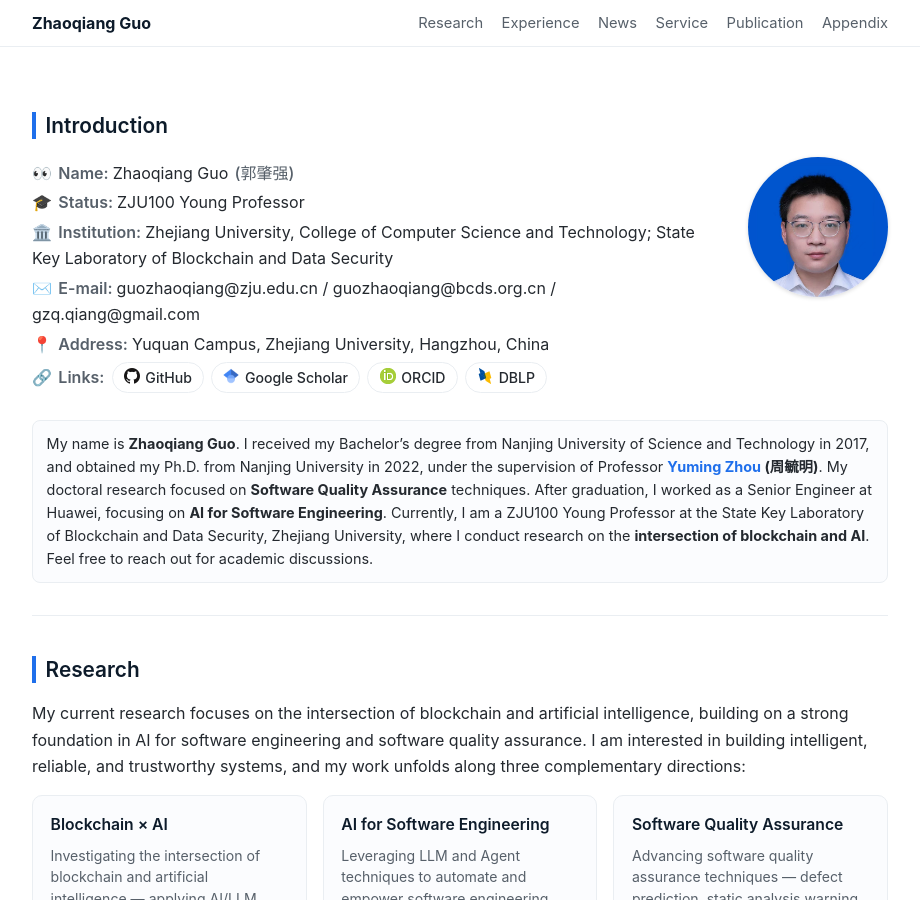
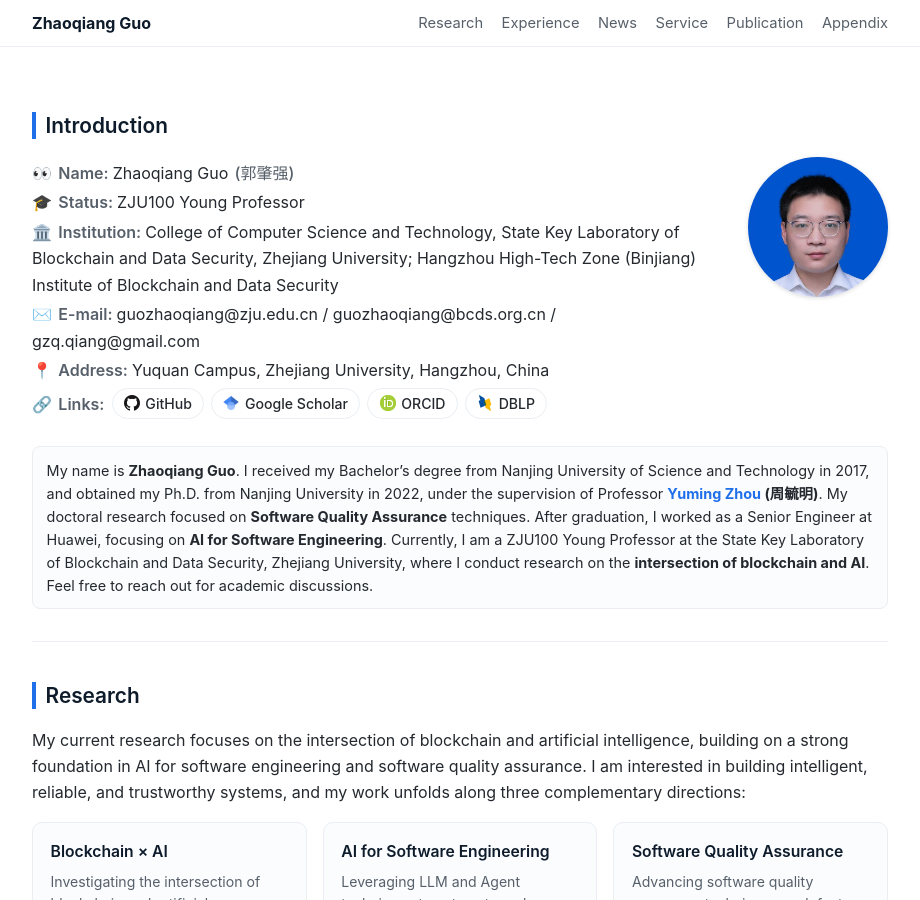
Before and after one commit to Naplues/naplues.github.io, a Jekyll site: the page built from index.html, in a window 1280 px wide and 900 px high. Shown: the whole window, without its empty margins (180-1100 px from the left). Built offline with Jekyll 4.4.1, drawn with Linux system fonts in a browser that asks for light colours; a script that is not in the unit is left out; some of the changed text lies outside the part shown.

Commit message:
Add EMSE to reviewer journals; add Binjiang blockchain institute affiliation
Co-Authored-By: Claude <noreply@anthropic.com>

```diff
--- a/index.html
+++ b/index.html
@@ -9,7 +9,7 @@ layout: default
   <div class="profile-info">
     <p><span class="info-icon">👀</span><b>Name: </b> Zhaoqiang Guo<span class="profile-name-cn">(郭肇强)</span></p>
     <p><span class="info-icon">🎓</span><b>Status: </b> ZJU100 Young Professor </p>
-    <p><span class="info-icon">🏛️</span><b>Institution: </b> Zhejiang University, College of Computer Science and Technology; State Key Laboratory of Blockchain and Data Security </p>
+    <p><span class="info-icon">🏛️</span><b>Institution: </b> College of Computer Science and Technology, State Key Laboratory of Blockchain and Data Security, Zhejiang University; Hangzhou High-Tech Zone (Binjiang) Institute of Blockchain and Data Security </p>
     <p><span class="info-icon">✉️</span><b>E-mail: </b> guozhaoqiang@zju.edu.cn / guozhaoqiang@bcds.org.cn / gzq.qiang@gmail.com </p>
     <p><span class="info-icon">📍</span><b>Address: </b> Yuquan Campus, Zhejiang University, Hangzhou, China </p>
     <p class="links"><span class="links-label"><span class="info-icon">🔗</span><b>Links: </b></span>
@@ -115,7 +115,7 @@ layout: default
 
 <h3>Peer Reviewer</h3>
 <ul>
-  <li><span class="info-icon">📔</span><strong>Journals:</strong> TSE, ASEJ, IJSEKE.</li>
+  <li><span class="info-icon">📔</span><strong>Journals:</strong> TSE, EMSE, ASEJ, IJSEKE.</li>
 </ul>
 
 <h3>Organizing Committee</h3>
```
